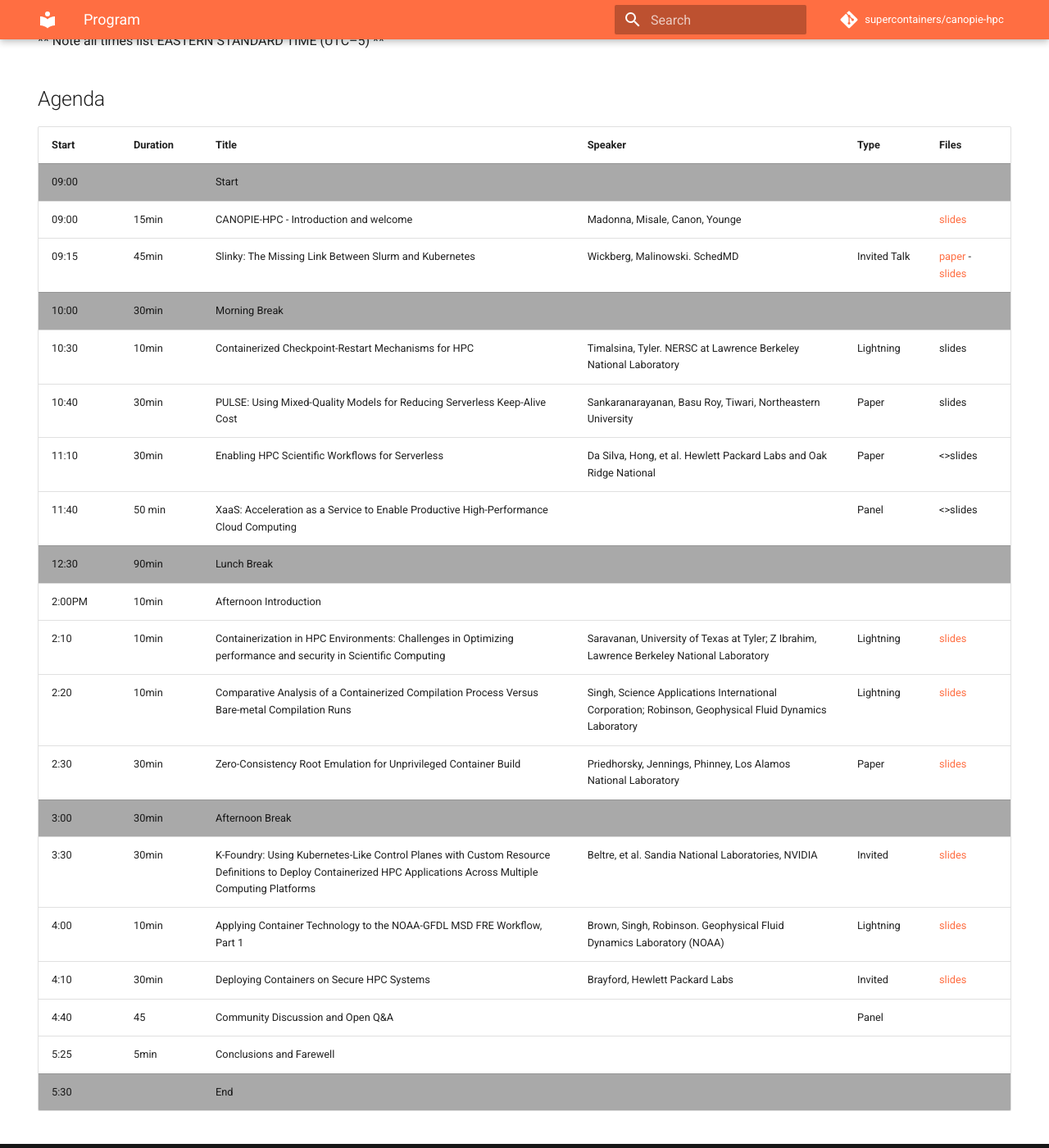
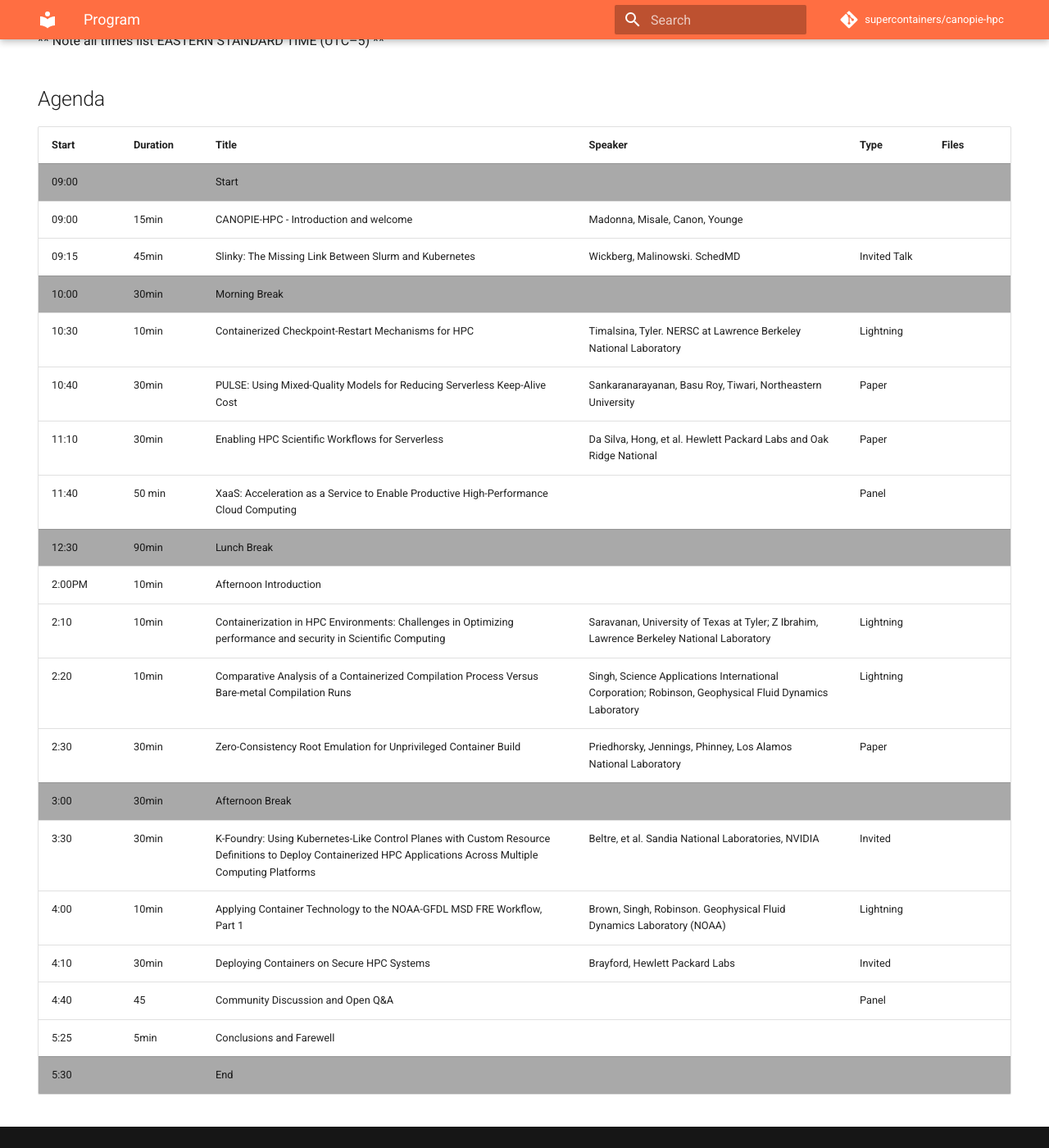
Before and after one commit to supercontainers/canopie-hpc, an MkDocs documentation site: the page built from docs/program.md, in a window 1280 px wide and 1400 px high, scrolled down 283 px. Shown: the whole window at 82% size. Built offline with MkDocs 1.6.1 and Material for MkDocs 9.7.7, drawn with Linux system fonts in a browser that asks for light colours; comment, search, counter and statistics services are not loaded.

Commit message:
Fixed Files column in program.md

```diff
--- a/docs/program.md
+++ b/docs/program.md
@@ -35,7 +35,7 @@
         <td>CANOPIE-HPC - Introduction and welcome</td>
         <td>Madonna, Misale, Canon, Younge</td>
         <td></td>
-        <td><a>slides</a></td>
+        <td></td>
     </tr>
     <tr>
         <td>09:15</td>
@@ -43,7 +43,7 @@
         <td>Slinky: The Missing Link Between Slurm and Kubernetes</td>
         <td>Wickberg, Malinowski. SchedMD</td>
         <td>Invited Talk</td>
-        <td><a>paper</a> - <a>slides</a></td>
+        <td></td>
     </tr>
     <tr style="background-color:#A9A9A9">
         <td>10:00</td>
@@ -56,7 +56,7 @@
         <td>Containerized Checkpoint-Restart Mechanisms for HPC</td>
         <td>Timalsina, Tyler. NERSC at Lawrence Berkeley National Laboratory</td>
         <td>Lightning</td>
-        <td><a">slides</a></td>
+        <td></td>
     </tr>
     <tr>
         <td>10:40</td>
@@ -64,7 +64,7 @@
         <td>PULSE: Using Mixed-Quality Models for Reducing Serverless Keep-Alive 	Cost</td>
         <td>Sankaranarayanan, Basu Roy, Tiwari,  Northeastern University</td>
         <td>Paper</td>
-        <td>slides</td>
+        <td></td>
     </tr>
     <tr>
         <td>11:10</td>
@@ -72,7 +72,7 @@
         <td>Enabling HPC Scientific Workflows for Serverless</td>
         <td>Da Silva, Hong, et al. Hewlett Packard Labs and  Oak Ridge National </td>
         <td>Paper</td>
-        <td><>slides</a></td>
+        <td></td>
     </tr>
     <tr>
         <td>11:40</td>
@@ -80,7 +80,7 @@
         <td>XaaS: Acceleration as a Service to Enable Productive High-Performance Cloud Computing</td>
         <td></td>
         <td>Panel</td>
-        <td><>slides</a></td>
+        <td></td>
     </tr>
     <tr style="background-color:#A9A9A9">
         <td>12:30</td>
@@ -101,7 +101,7 @@
         <td>Containerization in HPC Environments: Challenges in Optimizing performance and security in Scientific Computing</td>
         <td>Saravanan, University of Texas at Tyler; Z Ibrahim, Lawrence Berkeley National Laboratory</td>
         <td>Lightning</td>
-        <td><a>slides</a></td>
+        <td></td>
     </tr>
     <tr>
         <td>2:20</td>
@@ -109,7 +109,7 @@
         <td>Comparative Analysis of a Containerized Compilation Process Versus Bare-metal Compilation Runs</td>
         <td>Singh, Science Applications International Corporation; Robinson, Geophysical Fluid Dynamics Laboratory</td>
         <td>Lightning</td>
-        <td><a>slides</a></td>
+        <td></td>
     </tr>
     <tr>
         <td>2:30</td>
@@ -117,7 +117,7 @@
         <td>Zero-Consistency Root Emulation for Unprivileged Container Build</td>
         <td>Priedhorsky, Jennings, Phinney, Los Alamos National Laboratory</td>
         <td>Paper</td>
-        <td><a>slides</a></td>
+        <td></td>
     </tr>
     <tr style="background-color:#A9A9A9">
         <td>3:00</td>
@@ -130,7 +130,7 @@
         <td>K-Foundry: Using Kubernetes-Like Control Planes with Custom Resource Definitions to Deploy Containerized HPC Applications Across Multiple Computing Platforms</td>
         <td>Beltre, et al. Sandia National Laboratories, NVIDIA</td>
         <td>Invited</td>
-        <td><a>slides</a></td>
+        <td></td>
     </tr>
     <tr>
         <td>4:00</td>
@@ -138,7 +138,7 @@
         <td>Applying Container Technology to the NOAA-GFDL MSD FRE Workflow, Part 1</td>
         <td>Brown, Singh, Robinson. Geophysical Fluid Dynamics Laboratory (NOAA)</td>
         <td>Lightning</td>
-        <td><a>slides</a></td>
+        <td></td>
     </tr>
     <tr>
         <td>4:10</td>
@@ -146,7 +146,7 @@
         <td>Deploying Containers on Secure HPC Systems</td>
         <td>Brayford, Hewlett Packard Labs</td>
         <td>Invited</td>
-        <td><a>slides</a></td>
+        <td></td>
     </tr>
     <tr>
         <td>4:40</td>
```
